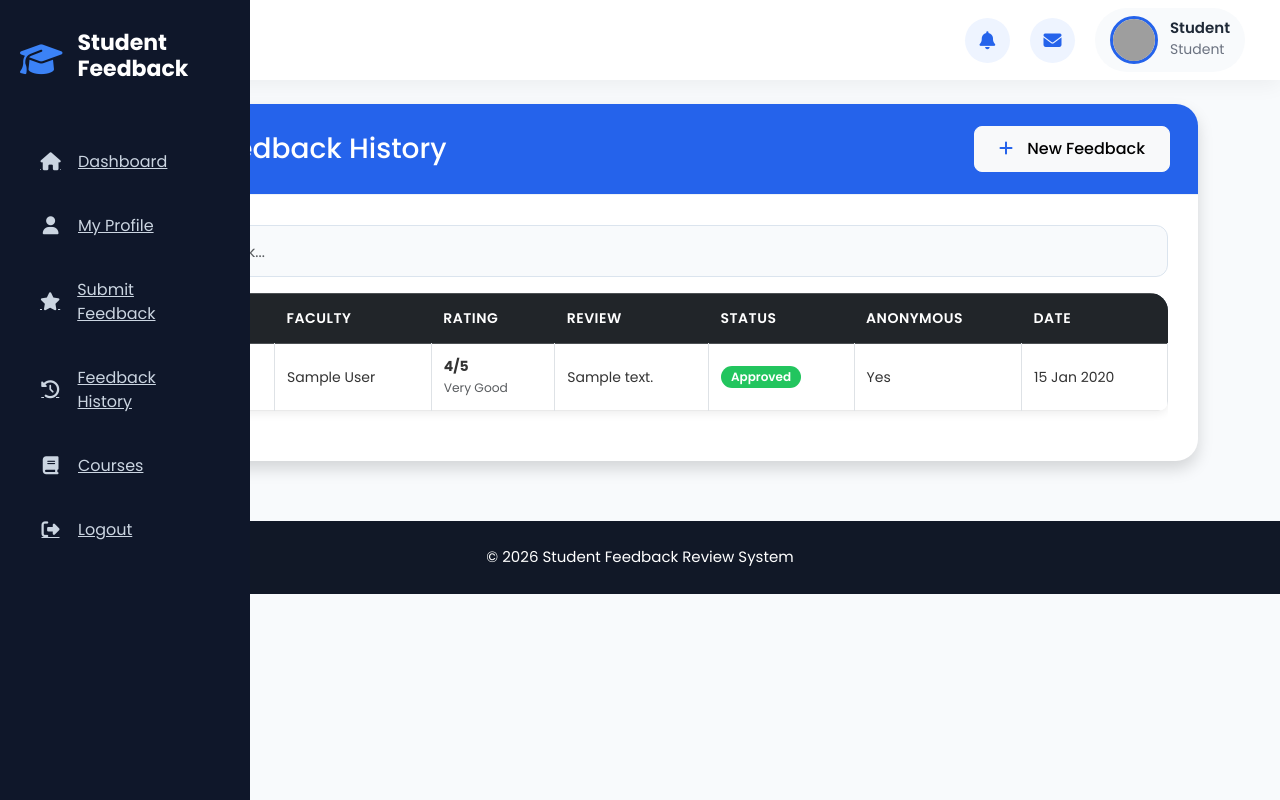
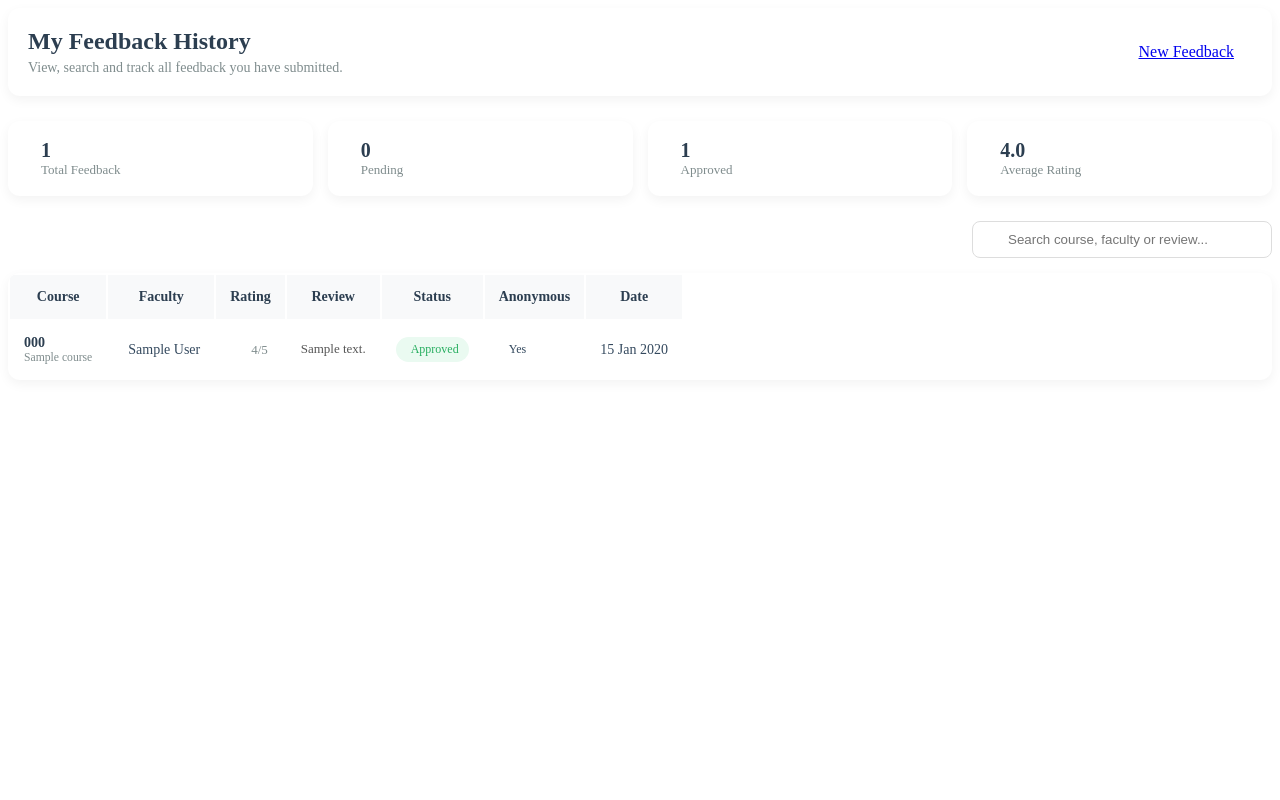
Before and after one commit to gurashthapa/student-feedback-review-system, a Flask app: page /student/history in a window 1280 px wide. Run offline with Flask 3, Linux system fonts and the light colour scheme; the visitor is signed in with stand-in values (Sample User, id 1); tables that the repository leaves empty hold one stand-in row (values such as "Sample post"); one stand-in notice (Sample message) is shown; grey boxes are pictures that could not be loaded.

Commit message:
Updated feedback system UI

```diff
--- /dev/null
+++ b/app/static/css/history.css
@@ -0,0 +1,215 @@
+.history-header {
+    display: flex;
+    justify-content: space-between;
+    align-items: center;
+    margin-bottom: 25px;
+    padding: 20px;
+    background: #fff;
+    border-radius: 12px;
+    box-shadow: 0 4px 12px rgba(0,0,0,0.05);
+}
+
+.history-header h2 {
+    margin: 0;
+    font-size: 24px;
+    color: #2c3e50;
+}
+
+.history-header p {
+    margin: 5px 0 0;
+    color: #7f8c8d;
+    font-size: 14px;
+}
+
+.new-feedback-btn {
+    padding: 10px 18px;
+    border-radius: 8px;
+    font-weight: 500;
+}
+
+.history-stats {
+    display: grid;
+    grid-template-columns: repeat(auto-fit, minmax(220px, 1fr));
+    gap: 15px;
+    margin-bottom: 25px;
+}
+
+.history-card {
+    background: #fff;
+    padding: 18px;
+    border-radius: 12px;
+    display: flex;
+    align-items: center;
+    gap: 15px;
+    box-shadow: 0 4px 12px rgba(0,0,0,0.05);
+    transition: 0.3s;
+}
+
+.history-card:hover {
+    transform: translateY(-3px);
+}
+
+.history-card i {
+    font-size: 22px;
+    color: #3498db;
+}
+
+.history-card h3 {
+    margin: 0;
+    font-size: 20px;
+    color: #2c3e50;
+}
+
+.history-card span {
+    font-size: 13px;
+    color: #7f8c8d;
+}
+
+.history-toolbar {
+    display: flex;
+    justify-content: flex-end;
+    margin-bottom: 15px;
+}
+
+.search-box {
+    position: relative;
+    width: 300px;
+}
+
+.search-box input {
+    width: 100%;
+    padding: 10px 12px 10px 35px;
+    border: 1px solid #ddd;
+    border-radius: 8px;
+    outline: none;
+}
+
+.search-box i {
+    position: absolute;
+    left: 10px;
+    top: 50%;
+    transform: translateY(-50%);
+    color: #aaa;
+}
+
+.history-table {
+    background: #fff;
+    border-radius: 12px;
+    overflow: hidden;
+    box-shadow: 0 4px 12px rgba(0,0,0,0.05);
+}
+
+.history-table table {
+    margin: 0;
+}
+
+.history-table thead {
+    background: #f8f9fa;
+}
+
+.history-table th {
+    font-weight: 600;
+    color: #2c3e50;
+    font-size: 14px;
+    padding: 14px;
+}
+
+.history-table td {
+    padding: 14px;
+    vertical-align: middle;
+    font-size: 14px;
+    color: #34495e;
+}
+
+.course-info strong {
+    display: block;
+    color: #2c3e50;
+}
+
+.course-info small {
+    color: #7f8c8d;
+}
+
+.faculty-info {
+    display: flex;
+    align-items: center;
+    gap: 6px;
+    color: #34495e;
+}
+
+.rating-stars {
+    display: flex;
+    align-items: center;
+    gap: 3px;
+}
+
+.rating-stars i {
+    color: #f1c40f;
+    font-size: 14px;
+}
+
+.rating-stars span {
+    margin-left: 6px;
+    font-size: 13px;
+    color: #7f8c8d;
+}
+
+.review-box {
+    max-width: 250px;
+    color: #555;
+    font-size: 13px;
+    line-height: 1.4;
+}
+
+.status {
+    padding: 5px 10px;
+    border-radius: 20px;
+    font-size: 12px;
+    display: inline-flex;
+    align-items: center;
+    gap: 5px;
+}
+
+.status.approved {
+    background: #eafaf1;
+    color: #27ae60;
+}
+
+.status.pending {
+    background: #fff8e6;
+    color: #f39c12;
+}
+
+.status.rejected {
+    background: #fdecea;
+    color: #e74c3c;
+}
+
+.badge {
+    padding: 5px 10px;
+    border-radius: 20px;
+    font-size: 12px;
+}
+
+.empty-history {
+    text-align: center;
+    padding: 60px 20px;
+    background: #fff;
+    border-radius: 12px;
+    box-shadow: 0 4px 12px rgba(0,0,0,0.05);
+}
+
+.empty-history i {
+    font-size: 40px;
+    color: #bdc3c7;
+    margin-bottom: 10px;
+}
+
+.empty-history h3 {
+    margin: 10px 0;
+    color: #2c3e50;
+}
+
+.empty-history p {
+    color: #7f8c8d;
+}
--- /dev/null
+++ b/app/static/js/history.js
@@ -0,0 +1,25 @@
+document.addEventListener("DOMContentLoaded", function () {
+
+    const searchInput = document.getElementById("historySearch");
+    const table = document.getElementById("historyTable");
+
+    if (!searchInput || !table) return;
+
+    searchInput.addEventListener("keyup", function () {
+
+        const value = this.value.toLowerCase();
+        const rows = table.querySelectorAll("tbody tr");
+
+        rows.forEach(row => {
+
+            const text = row.innerText.toLowerCase();
+
+            if (text.includes(value)) {
+                row.style.display = "";
+            } else {
+                row.style.display = "none";
+            }
+        });
+    });
+
+});
--- a/app/templates/student/history.html
+++ b/app/templates/student/history.html
@@ -1,26 +1,26 @@
-{% extends "layout/base.html" %}
+<div class="container-fluid">
 
-{% block title %}My Feedback History{% endblock %}
+    <link rel="stylesheet" href="{{ url_for('static', filename='css/history.css') }}">
 
-{% block content %}
+    <div class="history-header">
 
-<div class="container mt-4">
+        <div>
 
-    <div class="card shadow">
-
-        <div class="card-header bg-primary text-white">
-
-            <div class="d-flex justify-content-between align-items-center">
-
-                <h3 class="mb-0">
+            <h2>
                 <i class="fas fa-history"></i>
                 My Feedback History
-                </h3>
+            </h2>
+
+            <p>
+                View, search and track all feedback you have submitted.
+            </p>
+
+        </div>
 
         <a href="{{ url_for('student.feedback') }}"
-                   class="btn btn-light">
+           class="btn btn-primary new-feedback-btn">
 
-                    <i class="fas fa-plus"></i>
+            <i class="fas fa-plus-circle"></i>
 
             New Feedback
 
@@ -28,49 +28,101 @@
 
     </div>
 
-        </div>
 
-        <div class="card-body">
+    <div class="history-stats">
 
-            {% with messages = get_flashed_messages(with_categories=true) %}
-                {% if messages %}
-                    {% for category, message in messages %}
+        <div class="history-card">
 
-                        <div class="alert alert-{{ category }} alert-dismissible fade show">
+            <i class="fas fa-comments"></i>
 
-                            {{ message }}
+            <div>
 
-                            <button
-                                type="button"
-                                class="btn-close"
-                                data-bs-dismiss="alert">
-                            </button>
+                <h3>{{ feedbacks|length }}</h3>
+
+                <span>Total Feedback</span>
 
             </div>
 
-                    {% endfor %}
+        </div>
+
+        <div class="history-card">
+
+            <i class="fas fa-clock"></i>
+
+            <div>
+
+                <h3>
+                    {{ feedbacks|selectattr('status','equalto','Pending')|list|length }}
+                </h3>
+
+                <span>Pending</span>
+
+            </div>
+
+        </div>
+
+        <div class="history-card">
+
+            <i class="fas fa-check-circle"></i>
+
+            <div>
+
+                <h3>
+                    {{ feedbacks|selectattr('status','equalto','Approved')|list|length }}
+                </h3>
+
+                <span>Approved</span>
+
+            </div>
+
+        </div>
+
+        <div class="history-card">
+
+            <i class="fas fa-star"></i>
+
+            <div>
+
+                <h3>
+                    {% if feedbacks %}
+                        {{ "%.1f"|format((feedbacks|sum(attribute='rating'))/(feedbacks|length)) }}
+                    {% else %}
+                        0.0
                     {% endif %}
-            {% endwith %}
+                </h3>
 
-            <div class="mb-3">
+                <span>Average Rating</span>
+
+            </div>
+
+        </div>
+
+    </div>
+
+
+    <div class="history-toolbar">
+
+        <div class="search-box">
+
+            <i class="fas fa-search"></i>
 
             <input
                 type="text"
                 id="historySearch"
-                    class="form-control"
-                    placeholder="Search feedback...">
+                placeholder="Search course, faculty or review...">
 
         </div>
 
+    </div>
+
+
     {% if feedbacks %}
 
-            <div class="table-responsive">
+    <div class="table-responsive history-table">
 
-                <table
-                    class="table table-bordered table-hover"
-                    id="historyTable">
+        <table class="table align-middle" id="historyTable">
 
-                    <thead class="table-dark">
+            <thead>
 
                 <tr>
 
@@ -93,97 +145,69 @@
                 <tr>
 
                     <td>
-
-                                {{ fb.course.course_code }}
-
-                                <br>
-
-                                <small class="text-muted">
-
-                                    {{ fb.course.course_name }}
-
-                                </small>
-
+                        <div class="course-info">
+                            <strong>{{ fb.course.course_code }}</strong>
+                            <small>{{ fb.course.course_name }}</small>
+                        </div>
                     </td>
 
                     <td>
-
+                        <div class="faculty-info">
+                            <i class="fas fa-user-tie"></i>
                             {{ fb.faculty.full_name }}
-
+                        </div>
                     </td>
 
                     <td>
-
-                                <span class="fw-bold">
-
-                                    {{ fb.rating }}/5
-
-                                </span>
-
-                                <br>
-
-                                <small class="text-muted">
-
-                                    {{ fb.rating_text }}
-
-                                </small>
-
+                        <div class="rating-stars">
+                            {% for i in range(1,6) %}
+                                {% if i <= fb.rating %}
+                                    <i class="fas fa-star"></i>
+                                {% else %}
+                                    <i class="far fa-star"></i>
+                                {% endif %}
+                            {% endfor %}
+                            <span>{{ fb.rating }}/5</span>
+                        </div>
                     </td>
 
                     <td>
-
+                        <div class="review-box">
                             {{ fb.review }}
-
+                        </div>
                     </td>
 
                     <td>
-
                         {% if fb.status == "Approved" %}
-
-                                    <span class="badge bg-success">
-
+                            <span class="status approved">
+                                <i class="fas fa-check-circle"></i>
                                 Approved
-
                             </span>
-
                         {% elif fb.status == "Rejected" %}
-
-                                    <span class="badge bg-danger">
-
+                            <span class="status rejected">
+                                <i class="fas fa-times-circle"></i>
                                 Rejected
-
                             </span>
-
                         {% else %}
-
-                                    <span class="badge bg-warning text-dark">
-
+                            <span class="status pending">
+                                <i class="fas fa-clock"></i>
                                 Pending
-
                             </span>
-
                         {% endif %}
-
                     </td>
 
                     <td>
-
                         {% if fb.anonymous %}
-
-                                    Yes
-
+                            <span class="badge bg-secondary">Yes</span>
                         {% else %}
-
-                                    No
-
+                            <span class="badge bg-success">No</span>
                         {% endif %}
-
                     </td>
 
                     <td>
-
+                        <div class="date-box">
                             {{ fb.created_at.strftime("%d %b %Y") }}
-
+                        </div>
                     </td>
 
                 </tr>
@@ -198,19 +222,20 @@
 
     {% else %}
 
-            <div class="alert alert-info text-center">
+    <div class="empty-history">
 
-                <h5>
+        <i class="fas fa-inbox"></i>
 
-                    You haven't submitted any feedback yet.
+        <h3>No Feedback Found</h3>
 
-                </h5>
+        <p>You haven't submitted any feedback yet.</p>
 
-                <a
-                    href="{{ url_for('student.feedback') }}"
-                    class="btn btn-primary mt-2">
+        <a href="{{ url_for('student.feedback') }}"
+           class="btn btn-primary">
 
-                    Submit Feedback
+            <i class="fas fa-plus-circle"></i>
+
+            Submit Your First Feedback
 
         </a>
 
@@ -220,43 +245,5 @@
 
 </div>
 
-    </div>
 
-</div>
-
-{% endblock %}
-
-{% block extra_js %}
-
-<script>
-
-document.addEventListener("DOMContentLoaded", function(){
-
-    const input = document.getElementById("historySearch");
-    const table = document.getElementById("historyTable");
-
-    if(input && table){
-
-        input.addEventListener("keyup", function(){
-
-            const filter = input.value.toLowerCase();
-            const rows = table.getElementsByTagName("tbody")[0].rows;
-
-            for(let i = 0; i < rows.length; i++){
-
-                const text = rows[i].textContent.toLowerCase();
-
-                rows[i].style.display =
-                    text.includes(filter) ? "" : "none";
-
-            }
-
-        });
-
-    }
-
-});
-
-</script>
-
-{% endblock %}
+<script src="{{ url_for('static', filename='js/history.js') }}"></script>
```
Lines whose indentation alone changed are shown as unchanged.
